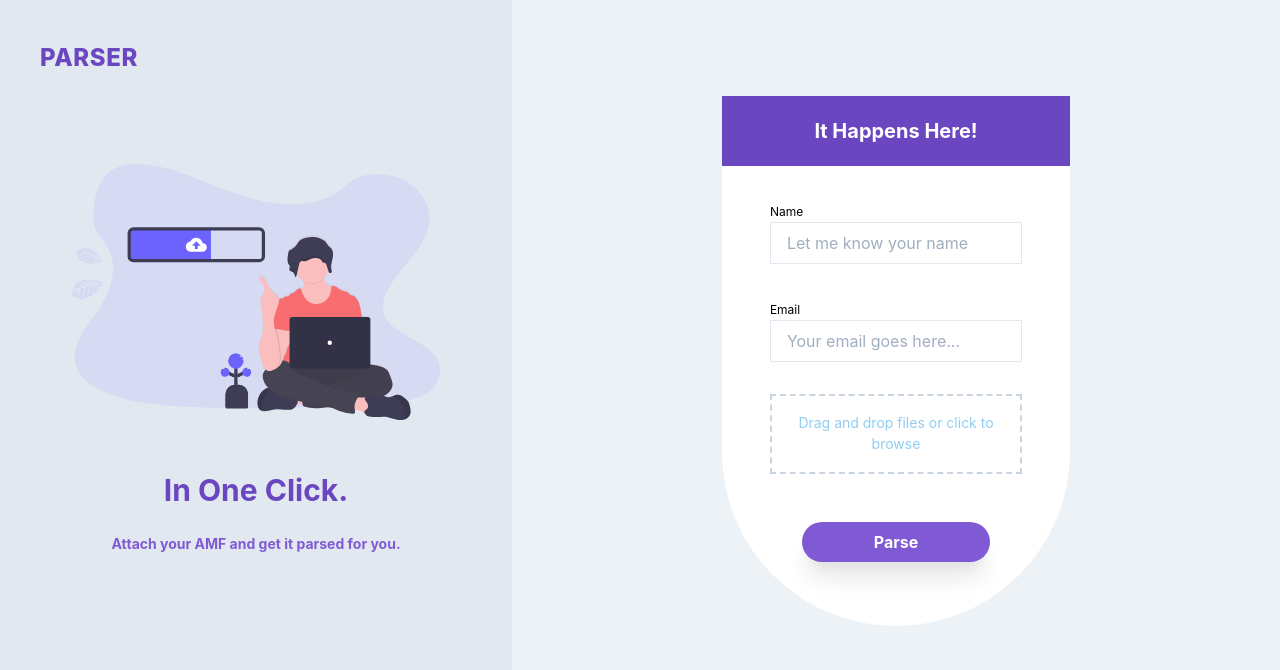
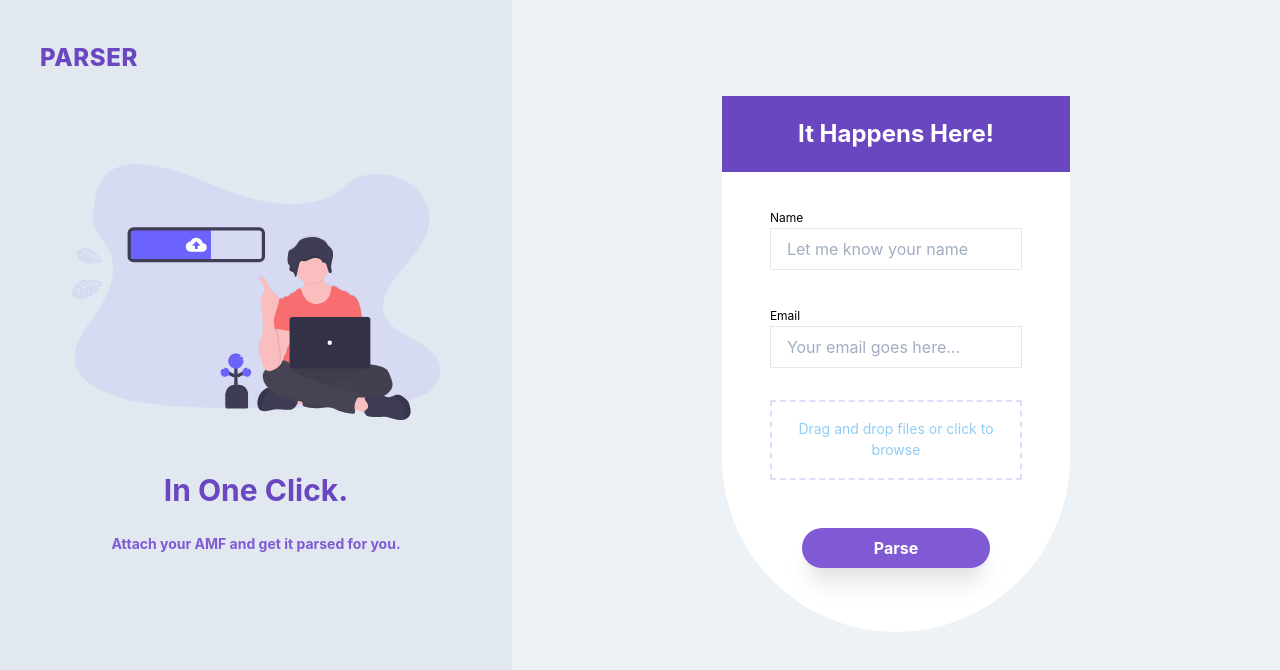
Before and after one commit to boyepanthera/amf-frontend, a React (Create React App) app: page / in a window 1280 px wide. Shown: the top 670 px of the page. Built offline with nearby package versions, Linux system fonts and the light colour scheme.

Commit message:
home slim styled

```diff
--- a/src/App.js
+++ b/src/App.js
@@ -62,7 +62,7 @@ function App() {
           {({errors, touched, setFieldValue}) => (
                <Form className='rounded-b-full w-11/12 bg-white pb-8 mx-auto my-24'>
               <div className='bg-purple-700  p-5'>
-                <div className='text-white text-center capitalize font-bold text-xl'>It happens here!</div>
+                <div className='text-white text-center capitalize font-bold text-2xl'>It happens here!</div>
               </div>
               <div className='px-12 py-2 my-6'>
               <div className='mb-8'>
@@ -76,7 +76,7 @@ function App() {
                 {errors.email && touched.email? <Err className='text-sm'>{errors.email}</Err>: null}
               </div>
               <div className='mb-8'>
-              <section className='border-dashed h-20 border-gray-400 border-2 mt-6'>
+              <section className='border-dashed h-20 border-purple-200 border-2 mt-6'>
                 <div  className='' {...getRootProps({className:'dropzone'})}>
                   <input name='file' className='hidden' type='file' {...getInputProps({onChange: function(e){setFieldValue('file', e.currentTarget.files[0])}})} />
                   {/* <aside> */}
```
